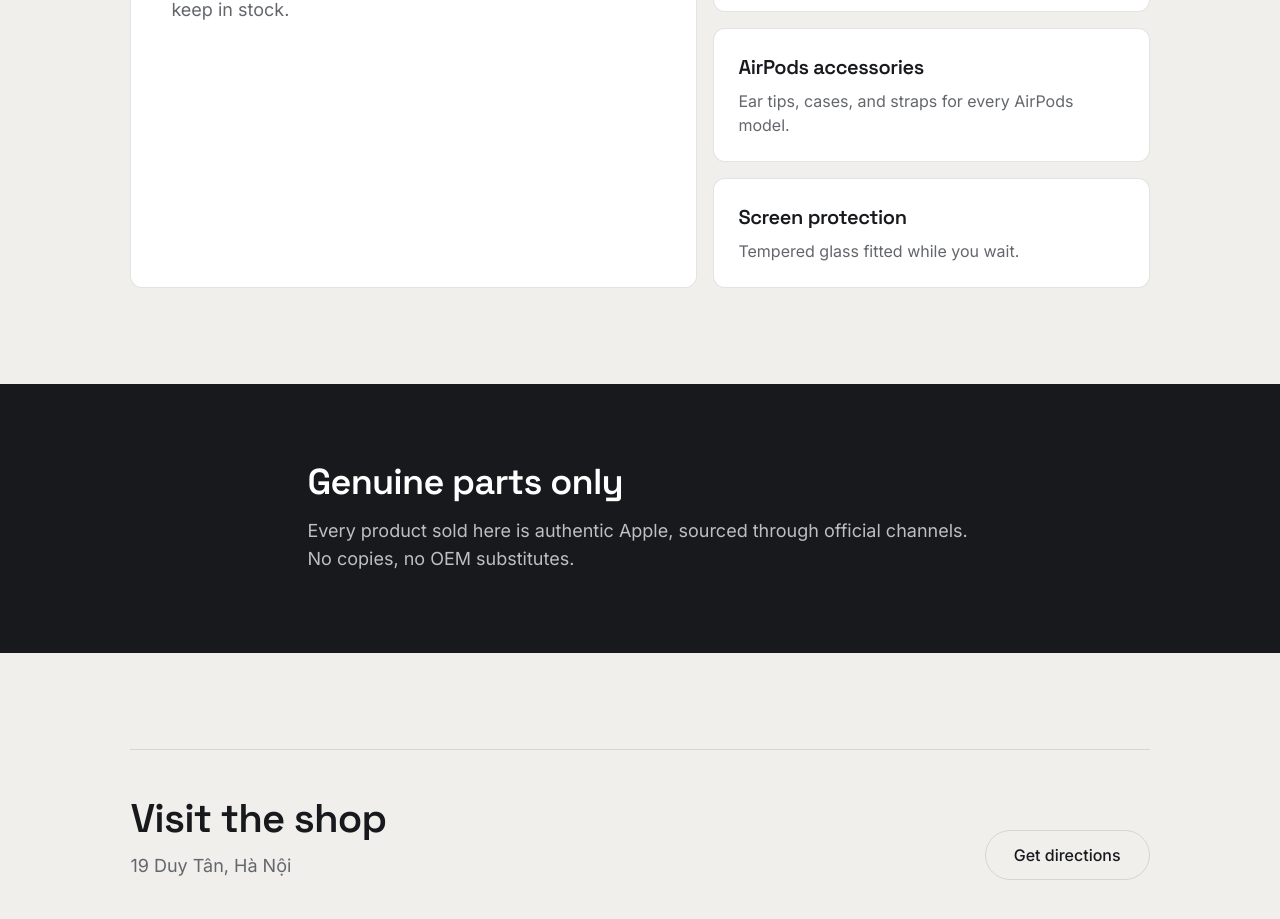
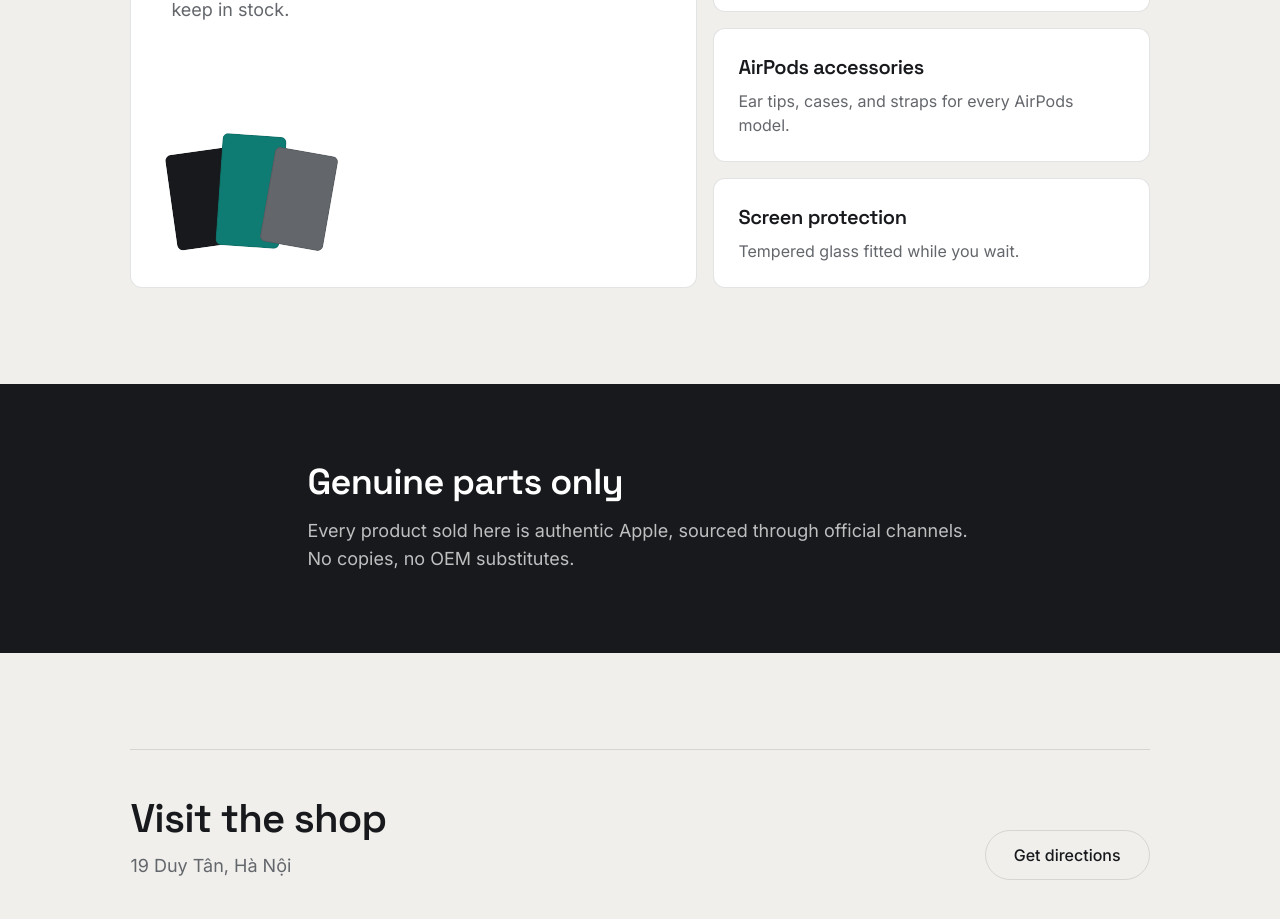
Before and after one commit to ThanhNV121097/project-dc91cc2d, a React (Vite) app in the folder code/frontend/: page / in a window 1280 px wide. Shown: the part 1060-1979 px from the top of the page. Built offline with nearby package versions, Linux system fonts and the light colour scheme.

Commit message:
chore: edit code/frontend/src/components/Categories.tsx

```diff
--- a/code/frontend/src/components/Categories.tsx
+++ b/code/frontend/src/components/Categories.tsx
@@ -16,7 +16,12 @@ export default function Categories() {
               <T k="categories.items.0.name" as="h3" className="text-[clamp(24px,2.6vw,32px)] text-ink" />
               <T k="categories.items.0.detail" as="p" className="mt-4 max-w-[46ch] text-lg text-ink-soft" />
             </div>
-            <div className="mt-10 h-28 w-full rounded-[var(--radius-sm)] bg-gradient-to-br from-accent/15 to-transparent" aria-hidden="true" />
+            {/* three stacked cases, standing for "the colors we keep in stock" */}
+            <div className="mt-10 flex h-28 items-end gap-[-16px]" aria-hidden="true">
+              <div className="h-24 w-16 -mr-4 rotate-[-8deg] rounded-[var(--radius-sm)] border border-line bg-ink" />
+              <div className="h-28 w-16 rotate-[4deg] rounded-[var(--radius-sm)] border border-line bg-accent" />
+              <div className="h-24 w-16 -ml-4 rotate-[10deg] rounded-[var(--radius-sm)] border border-line bg-ink-soft" />
+            </div>
           </div>
         )}
         <div className="grid grid-cols-1 gap-4">
```
